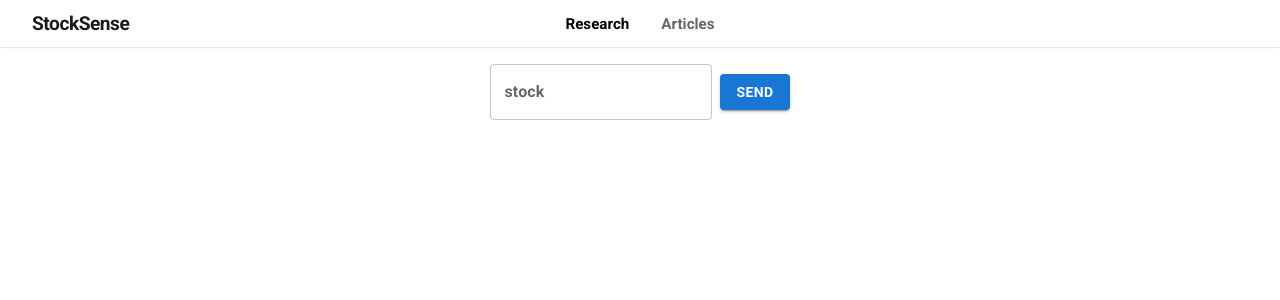
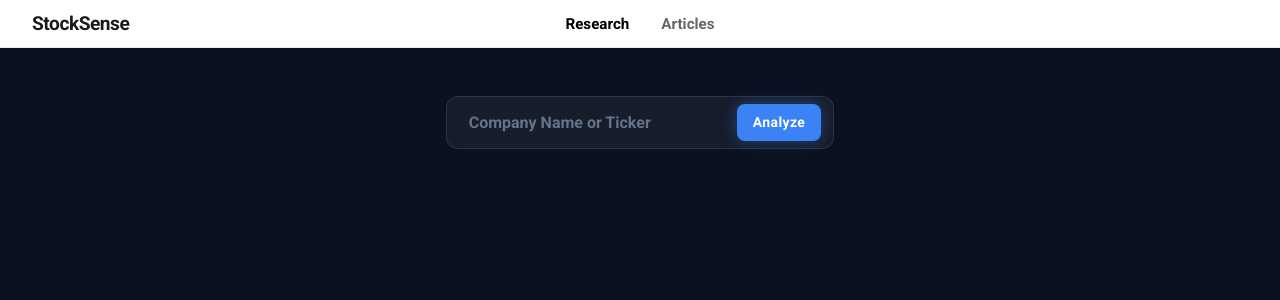
Before and after one commit to damonchase/market-research-agent, a React (Create React App) app in the folder client/: page / in a window 1280 px wide. Shown: the top 300 px of the page. Built offline with nearby package versions, Linux system fonts and the light colour scheme.

Commit message:
Update styles of research page

```diff
--- a/client/src/pages/Research.js
+++ b/client/src/pages/Research.js
@@ -1,63 +1,150 @@
 import ReactMarkdown from 'react-markdown'
 import Button from '@mui/material/Button';
 import ButtonGroup from '@mui/material/ButtonGroup';
-import TextField from '@mui/material/TextField';
 import Box from '@mui/material/Box';
 import { useState } from "react";
 import '@fontsource/roboto/700.css';
+import "./../styles/Research.css"
 
 function Research() {
   const [request, setRequest] = useState("");
   const [response, setResponse] = useState("");
-  const [sent, setSent] = useState(false)
-  const [graph, setGraph] = useState("1D")
+  const [sent, setSent] = useState(false);
+  const [graph, setGraph] = useState("1D");
+  const [loading, setLoading] = useState(false);
 
-  const handleSend = async () => {
+  const handleSend = async (e) => {
+    if (e) e.preventDefault();
+    if (!request.trim()) return; // Don't send empty requests
+
+    setLoading(true);
+
+    try {
       const res = await fetch("http://localhost:8000/api/generate_response", {
         method: "POST",
         headers: {
           "Content-Type": "application/json",
         },
-      body: JSON.stringify({"prompt": request})
-    })
-    const data = await res.json()
-        setResponse(data.text)
+        body: JSON.stringify({ "prompt": request })
+      });
 
-    setSent(true)
+      if (!res.ok) {
+        throw new Error(`Server responded with ${res.status}`);
+      }
+
+      const data = await res.json();
+      setResponse(data.text);
+      setSent(true);
+    } catch (error) {
+      console.error("Failed to fetch data:", error);
+      setResponse("### Error\nFailed to reach the backend. Please check your connection.");
+    } finally {
+      setLoading(false);
+    }
   };
 
   return (
-    <div className="Research">
-      <Box sx={{ display: "flex", flexDirection: "column", alignItems: "center", mt: 2 }}>
-        <Box sx={{ display: "flex", alignItems: "center" }}>
-          <TextField
-            label="stock"
-            variant="outlined"
+    <Box sx={{ minHeight: '100vh', bgcolor: '#0B1120', pt: 6, px: 2 }}>
+      <Box className="Research" sx={{ display: "flex", flexDirection: "column", alignItems: "center" }}>
+
+        {/* Search Bar Container */}
+        <Box
+          component="form"
+          onSubmit={handleSend}
+          sx={{
+            display: "flex",
+            alignItems: "center",
+            p: "6px 12px",
+            bgcolor: 'rgba(255, 255, 255, 0.05)',
+            borderRadius: '12px',
+            border: '1px solid rgba(255, 255, 255, 0.1)',
+            backdropFilter: 'blur(10px)',
+            transition: 'border 0.3s ease',
+            '&:focus-within': {
+              border: '1px solid #3b82f6'
+            }
+          }}
+        >
+          <input
+            type="text"
+            placeholder="Company Name or Ticker"
             value={request}
             onChange={(e) => setRequest(e.target.value)}
+            className="custom-input"
           />
-          <Button onClick={handleSend} variant="contained" sx={{ ml: 1 }}>
-            Send
+          <Button
+            type="submit"
+            variant="contained"
+            disabled={loading}
+            sx={{
+              ml: 1,
+              bgcolor: '#3b82f6',
+              fontWeight: 'bold',
+              textTransform: 'none',
+              borderRadius: '8px',
+              boxShadow: '0 0 15px rgba(59, 130, 246, 0.4)',
+              '&:hover': {
+                bgcolor: '#2563eb',
+                boxShadow: '0 0 20px rgba(59, 130, 246, 0.6)',
+              }
+            }}
+          >
+            {loading ? "..." : "Analyze"}
           </Button>
         </Box>
 
-        <Box sx={{ mt: 2, width: '100%', maxWidth: '600px' }}>
+        {/* AI Response Display */}
+        {response && (
+          <Box sx={{
+            mt: 4,
+            width: '100%',
+            maxWidth: '700px',
+            color: '#e2e8f0',
+            bgcolor: 'rgba(30, 41, 59, 0.5)',
+            p: 4,
+            borderRadius: '20px',
+            border: '1px solid rgba(255, 255, 255, 0.05)',
+            lineHeight: 1.6
+          }}>
             <ReactMarkdown>{response}</ReactMarkdown>
           </Box>
-        <Box sx={{ mt: 1, mb: 1 }}>
-          {sent && <ButtonGroup variant="contained" aria-label="Basic button group">
-            <Button onClick={() => setGraph("1D")}>1D</Button>
-            <Button onClick={() => setGraph("5D")}>5D</Button>
-            <Button onClick={() => setGraph("1M")}>1M</Button>
-          </ButtonGroup>}
+        )}
+
+        {/* Graph Selection Buttons */}
+        {sent && (
+          <Box sx={{ mt: 4, mb: 1 }}>
+            <ButtonGroup variant="outlined">
+              {["1D", "5D", "1M"].map((range) => (
+                <Button
+                  key={range}
+                  onClick={() => setGraph(range)}
+                  sx={{
+                    borderColor: 'rgba(255, 255, 255, 0.1)',
+                    color: graph === range ? '#3b82f6' : '#94a3b8',
+                    bgcolor: graph === range ? 'rgba(59, 130, 246, 0.1)' : 'transparent',
+                    '&:hover': { borderColor: '#3b82f6' }
+                  }}
+                >
+                  {range}
+                </Button>
+              ))}
+            </ButtonGroup>
           </Box>
-        <Box>
-          {sent && graph==="1D" && <img src="/images/1D-Graph.png" alt="Graph of stock data for the past day" />}
-          {sent && graph==="5D" && <img src="/images/5D-Graph.png" alt="Graph of stock data for the past 5 days" />}
-          {sent && graph==="1M" && <img src="/images/1M-Graph.png" alt="Graph of stock data for the past month" />}
+        )}
+
+        {/* Dynamic Image Display */}
+        <Box sx={{ mt: 2 }}>
+          {sent && (
+            <img
+              className="graph-image"
+              src={`/images/${graph}-Graph.png`}
+              alt={`Stock data for ${graph}`}
+            />
+          )}
+        </Box>
+
       </Box>
     </Box>
-    </div>
   );
 }
 
--- /dev/null
+++ b/client/src/styles/Research.css
@@ -0,0 +1,45 @@
+/* Ensure body is dark to match the Box background */
+body {
+    margin: 0;
+    padding: 0;
+    background-color: #0B1120;
+    font-family: 'Roboto', sans-serif;
+}
+
+/* The standard HTML input styling */
+.custom-input {
+    background: transparent;
+    border: none;
+    outline: none;
+    color: #ffffff;
+    padding: 10px;
+    font-size: 16px;
+    width: 250px;
+    font-family: inherit;
+}
+
+.custom-input::placeholder {
+    color: #64748b;
+}
+
+/* Image styling */
+.graph-image {
+    width: 100%;
+    max-width: 600px;
+    height: auto;
+    border-radius: 12px;
+    border: 1px solid rgba(255, 255, 255, 0.1);
+    box-shadow: 0 10px 30px rgba(0, 0, 0, 0.5);
+    display: block;
+    margin: 20px auto;
+}
+
+/* React Markdown styling adjustments */
+.Research p {
+    margin-bottom: 1em;
+}
+
+.Research h1, .Research h2, .Research h3 {
+    color: #3b82f6; /* Makes headers in the AI response stand out */
+    margin-top: 0;
+}
```
Lines whose indentation alone changed are shown as unchanged.
